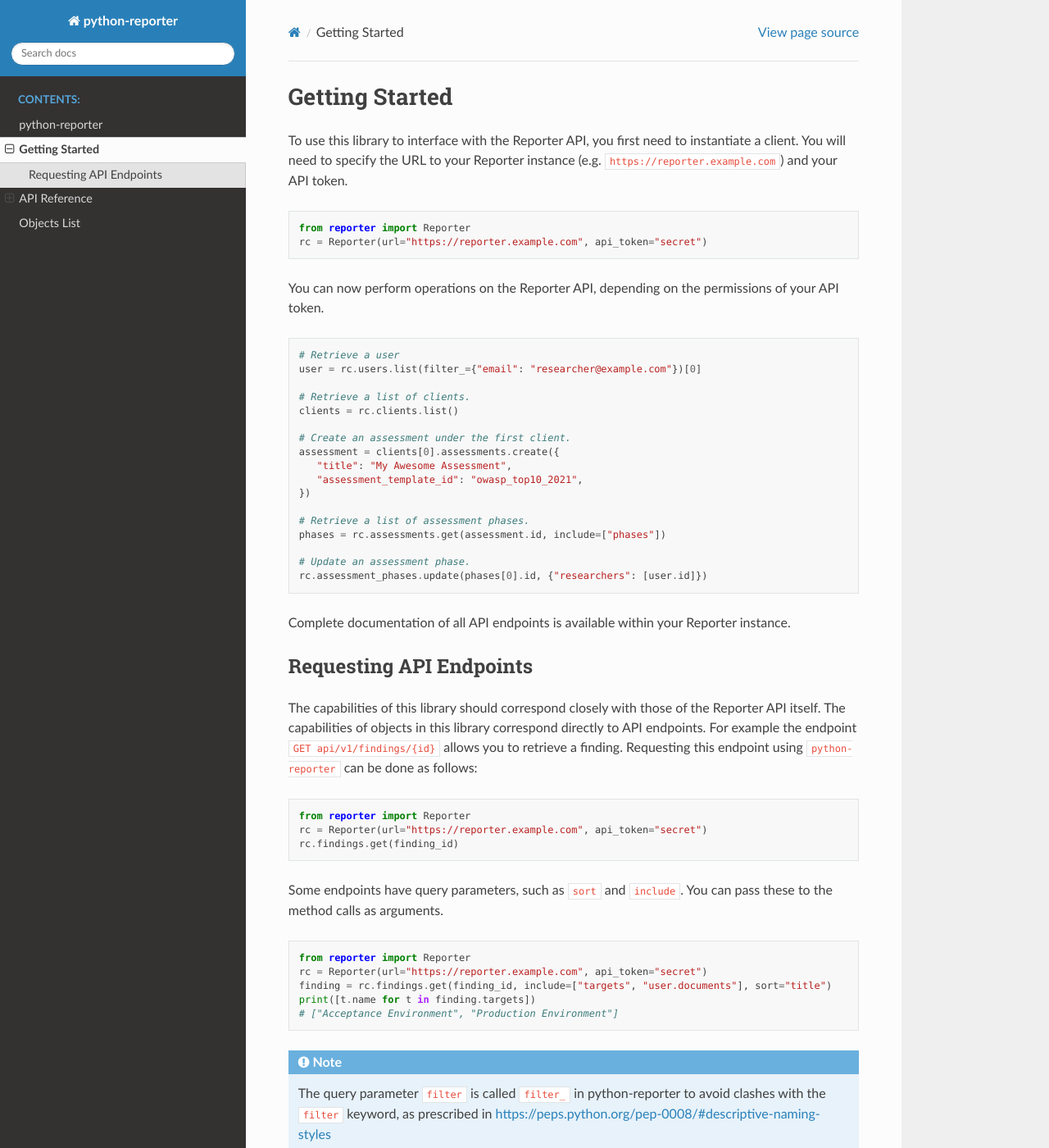
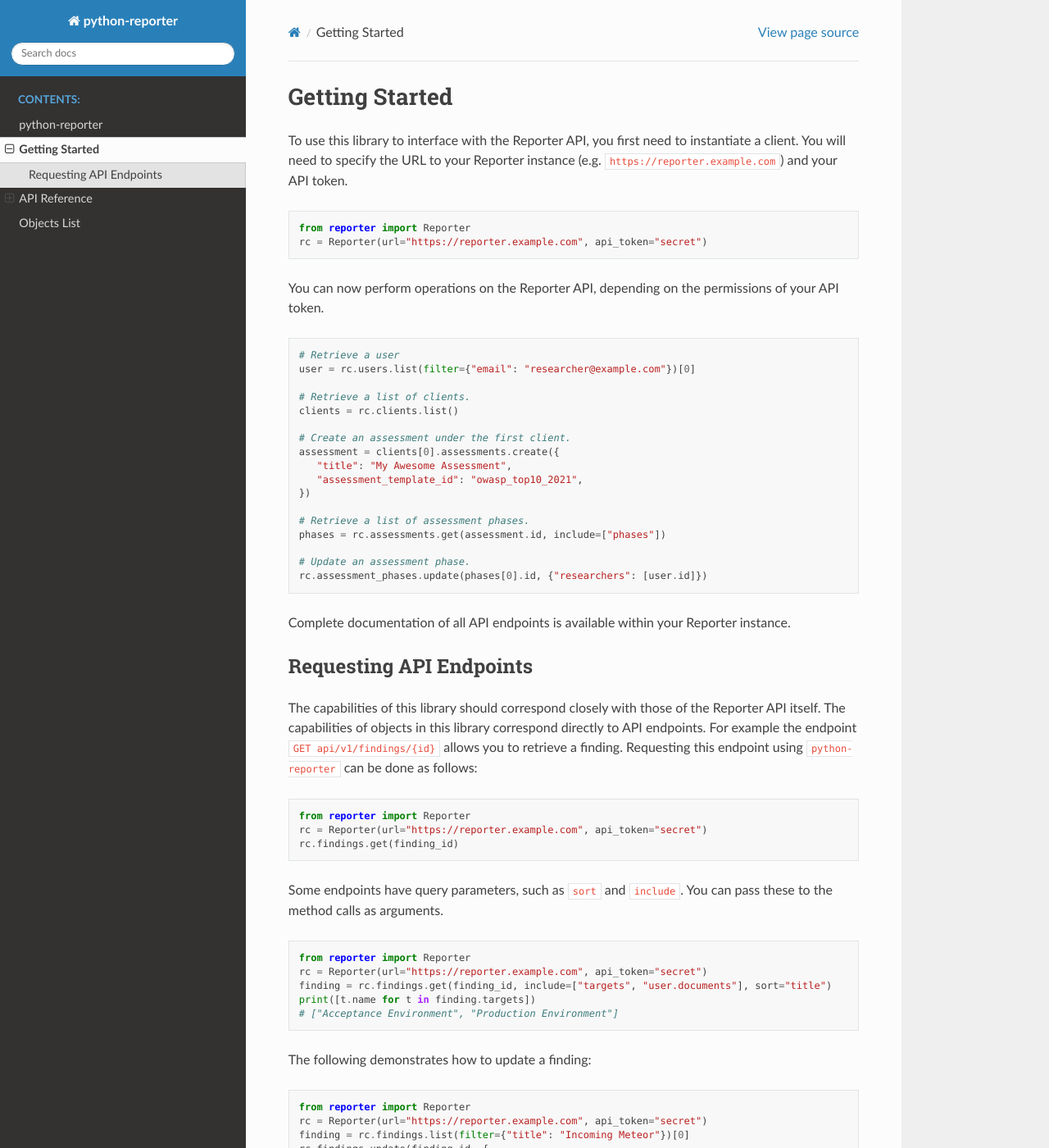
Before and after one commit to dongit-org/python-reporter, a Sphinx documentation site: the page built from docs/getting-started.rst, in a window 1280 px wide and 1400 px high. Shown: the whole window at 82% size. Built offline with Sphinx 7.4.7 and the Read the Docs theme 2.0.0, drawn with Linux system fonts in a browser that asks for light colours.

Commit message:
Renamed filter_ back to filter because it's unnecessary. The filter builtin is not used, and it could be used easily with builtins.filter.

```diff
--- a/docs/getting-started.rst
+++ b/docs/getting-started.rst
@@ -16,7 +16,7 @@ permissions of your API token.
 .. code:: python
 
    # Retrieve a user
-   user = rc.users.list(filter_={"email": "researcher@example.com"})[0]
+   user = rc.users.list(filter={"email": "researcher@example.com"})[0]
 
    # Retrieve a list of clients.
    clients = rc.clients.list()
@@ -59,17 +59,13 @@ as arguments.
    print([t.name for t in finding.targets])
    # ["Acceptance Environment", "Production Environment"]
 
-.. note::
-   The query parameter :code:`filter` is called :code:`filter_` in python-reporter to avoid clashes with the
-   :code:`filter` keyword, as prescribed in https://peps.python.org/pep-0008/#descriptive-naming-styles
-
 The following demonstrates how to update a finding:
 
 .. code:: python
 
    from reporter import Reporter
    rc = Reporter(url="https://reporter.example.com", api_token="secret")
-   finding = rc.findings.list(filter_={"title": "Incoming Meteor"})[0]
+   finding = rc.findings.list(filter={"title": "Incoming Meteor"})[0]
    rc.findings.update(finding.id, {
        "risk": "This is a massive risk to the entire planet.",
        "targets": [target_id],
```
Also changed, not shown: 4 other files.
